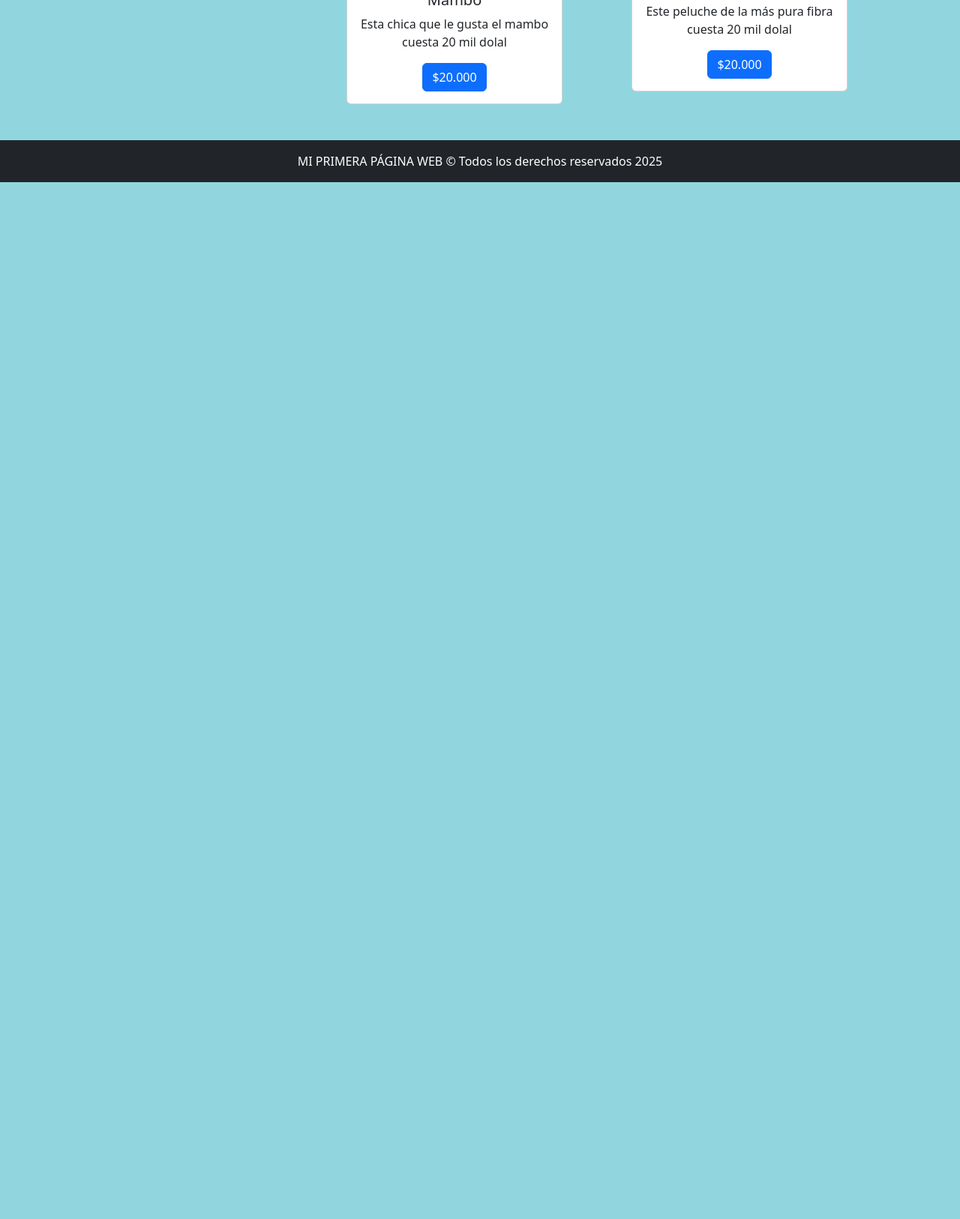
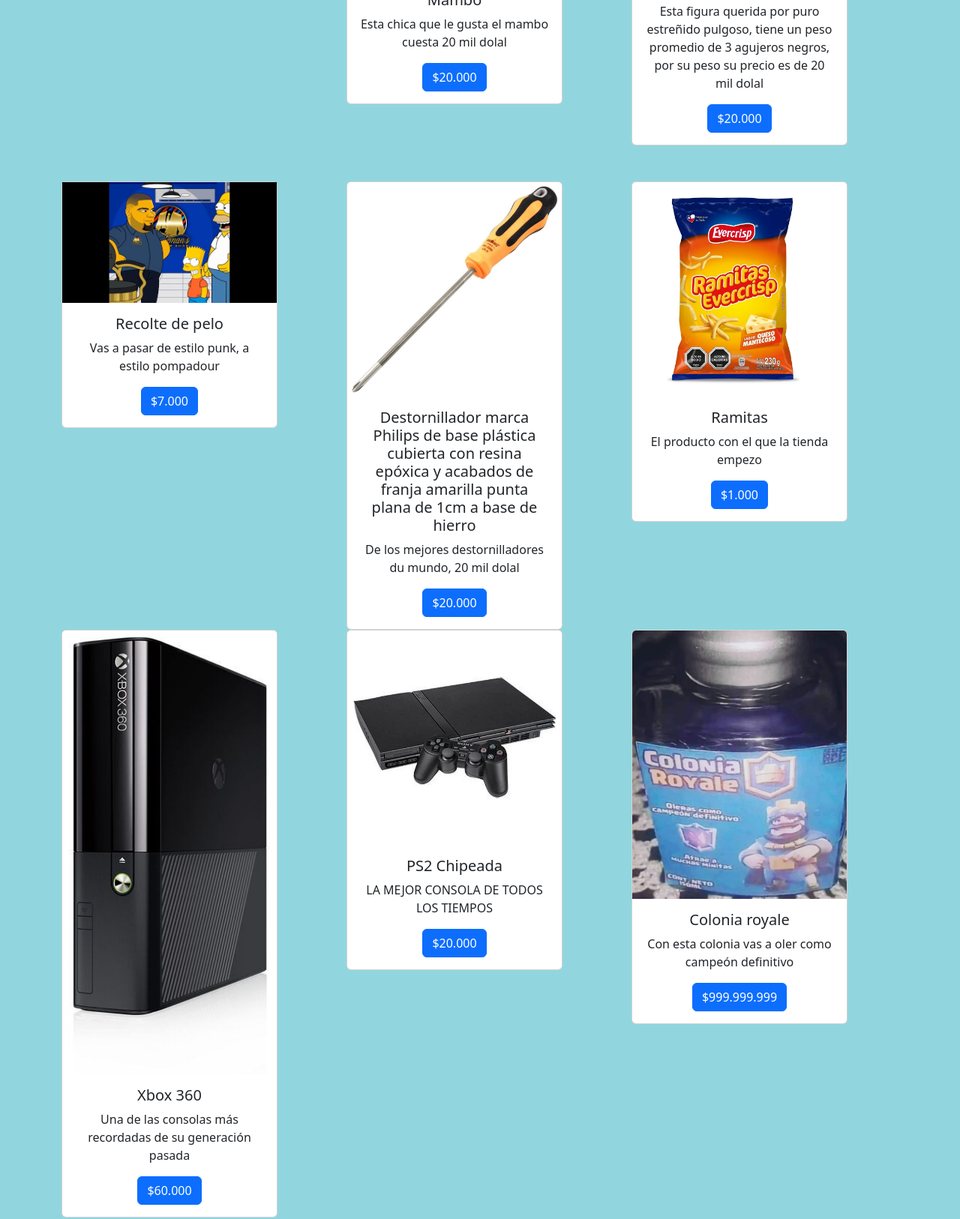
Before and after one commit to LikeThisSheep/LikeThisSheep.github.io, a plain HTML site: page index.html in a window 1280 px wide. Shown: the part 437-2063 px from the top of the page at 75% size. Before the commit the page ends 800 px from the top, so only its background shows below. Drawn offline with nearby package versions, Linux system fonts and the light colour scheme.

Commit message:
Actualización de tienda
Se han añadido más objetos a la tienda y se cambiaron de ubicación (las imagenes) los productos a la capeta assets

```diff
--- a/index.html
+++ b/index.html
@@ -12,7 +12,7 @@
 </head>
 <body>
 
-  <!-- Navbar -->
+  <!-- Nav (para navegar en la web pe)-->
   <nav class="navbar bg-dark border-bottom border-body" data-bs-theme="dark">
     <div class="container-fluid">
       <a class="navbar-brand" href="#">ComoEstaTienda</a>
@@ -27,13 +27,13 @@
     </div>
   </nav>
 
-  <!-- Catálogo -->
+  <!-- Da Shop -->
   <div class="container text-center my-5" id="productos">
     <div class="row">
 
       <div class="col">
         <div class="card" style="width: 18rem;">
-          <img src="Triceratops_BW.jpg" class="card-img-top" alt="Triceratops">
+          <img src="assets/Triceratops_BW.jpg" class="card-img-top" alt="Triceratops">
           <div class="card-body">
             <h5 class="card-title">Triceratops</h5>
             <p class="card-text">Revivimos este ejemplar de triceratops y lo vendemos a 20 mil dolal</p>
@@ -44,7 +44,7 @@
 
       <div class="col">
         <div class="card" style="width: 18rem;">
-          <img src="Mambo girl.jpeg" class="card-img-top" alt="chica mambo">
+          <img src="assets/Mambo girl.jpeg" class="card-img-top" alt="chica mambo">
           <div class="card-body">
             <h5 class="card-title">Mambo</h5>
             <p class="card-text">Esta chica que le gusta el mambo cuesta 20 mil dolal</p>
@@ -55,10 +55,10 @@
 
       <div class="col">
         <div class="card" style="width: 18rem;">
-          <img src="teto_plush.jpeg" class="card-img-top" alt="peluche de teto">
+          <img src="assets/teto_plush.jpeg" class="card-img-top" alt="peluche de teto">
           <div class="card-body">
             <h5 class="card-title">Peluche de teto</h5>
-            <p class="card-text">Este peluche de la más pura fibra cuesta 20 mil dolal</p>
+            <p class="card-text">Esta figura querida por puro estreñido pulgoso, tiene un peso promedio de 3 agujeros negros, por su peso su precio es de 20 mil dolal</p>
             <a href="#" class="btn btn-primary">$20.000</a>
           </div>
         </div>
@@ -67,9 +67,82 @@
     </div>
   </div>
 
-  <!-- Footer -->
+    <div class="container text-center my-5" id="productos">
+    <div class="row">
+
+      <div class="col">
+        <div class="card" style="width: 18rem;">
+          <img src="assets/corte_de_pelo.jpeg"card-img-top" alt="Pumpadur">
+          <div class="card-body">
+            <h5 class="card-title">Recolte de pelo</h5>
+            <p class="card-text">Vas a pasar de estilo punk, a estilo pompadour</p>
+            <a href="#" class="btn btn-primary">$7.000</a>
+          </div>
+        </div>
+      </div>
+
+      <div class="col">
+        <div class="card" style="width: 18rem;">
+          <img src="assets/destornillador.jpg" class="card-img-top" alt="destornillador">
+          <div class="card-body">
+            <h5 class="card-title">Destornillador marca Philips de base plástica cubierta con resina epóxica y acabados de franja amarilla punta plana de 1cm a base de hierro</h5>
+            <p class="card-text">De los mejores destornilladores du mundo, 20 mil dolal</p>
+            <a href="#" class="btn btn-primary">$20.000</a>
+          </div>
+        </div>
+      </div>
+
+      <div class="col">
+        <div class="card" style="width: 18rem;">
+         <img src="assets/Ramitas.png" class="card-img-top" alt="Ramitas de queso">
+          <div class="card-body">
+            <h5 class="card-title">Ramitas</h5>
+            <p class="card-text">El producto con el que la tienda empezo</p>
+            <a href="#" class="btn btn-primary">$1.000</a>
+          </div>
+        </div>
+      </div>
+            <div class="col">
+        <div class="card" style="width: 18rem;">
+          <img src="assets/new-xbox-360-slim-1648716151.jpg" class="card-img-top" alt="Exbox tres sesenta">
+          <div class="card-body">
+            <h5 class="card-title">Xbox 360</h5>
+            <p class="card-text">Una de las consolas más recordadas de su generación pasada</p>
+            <a href="#" class="btn btn-primary">$60.000</a>
+          </div>
+        </div>
+      </div>
+
+      <div class="col">
+        <div class="card" style="width: 18rem;">
+          <img src="assets/PS2.jpeg" class="card-img-top" alt="Play2">
+          <div class="card-body">
+            <h5 class="card-title">PS2 Chipeada</h5>
+            <p class="card-text">LA MEJOR CONSOLA DE TODOS LOS TIEMPOS</p>
+            <a href="#" class="btn btn-primary">$20.000</a>
+          </div>
+        </div>
+      </div>
+
+      <div class="col">
+        <div class="card" style="width: 18rem;">
+          <img src="assets/Colonia.jpg" class="card-img-top" alt="Colonia royale">
+          <div class="card-body">
+            <h5 class="card-title">Colonia royale</h5>
+            <p class="card-text">Con esta colonia vas a oler como campeón definitivo</p>
+            <a href="#" class="btn btn-primary">$999.999.999</a>
+          </div>
+        </div>
+      </div>
+
+    </div>
+  </div>
+
+    </div>
+  </div>
+
   <footer class="text-center py-3 bg-dark text-white">
-    MI PRIMERA PÁGINA WEB © Todos los derechos reservados 2025
+  © Todos los derechos reservados 2025
   </footer>
 
 </body>
```
Also changed, not shown: assets/Colonia.jpg (added), assets/Mambo girl.jpeg (renamed from Mambo girl.jpeg), assets/PS2.jpeg (added), assets/Ramitas.png (renamed from Ramitas.png), assets/Triceratops_BW.jpg (renamed from Triceratops_BW.jpg), assets/corte_de_pelo.jpeg (added), assets/destornillador.jpg (added), assets/new-xbox-360-slim-1648716151.jpg (added), assets/teto_plush.jpeg (renamed from teto_plush.jpeg).
